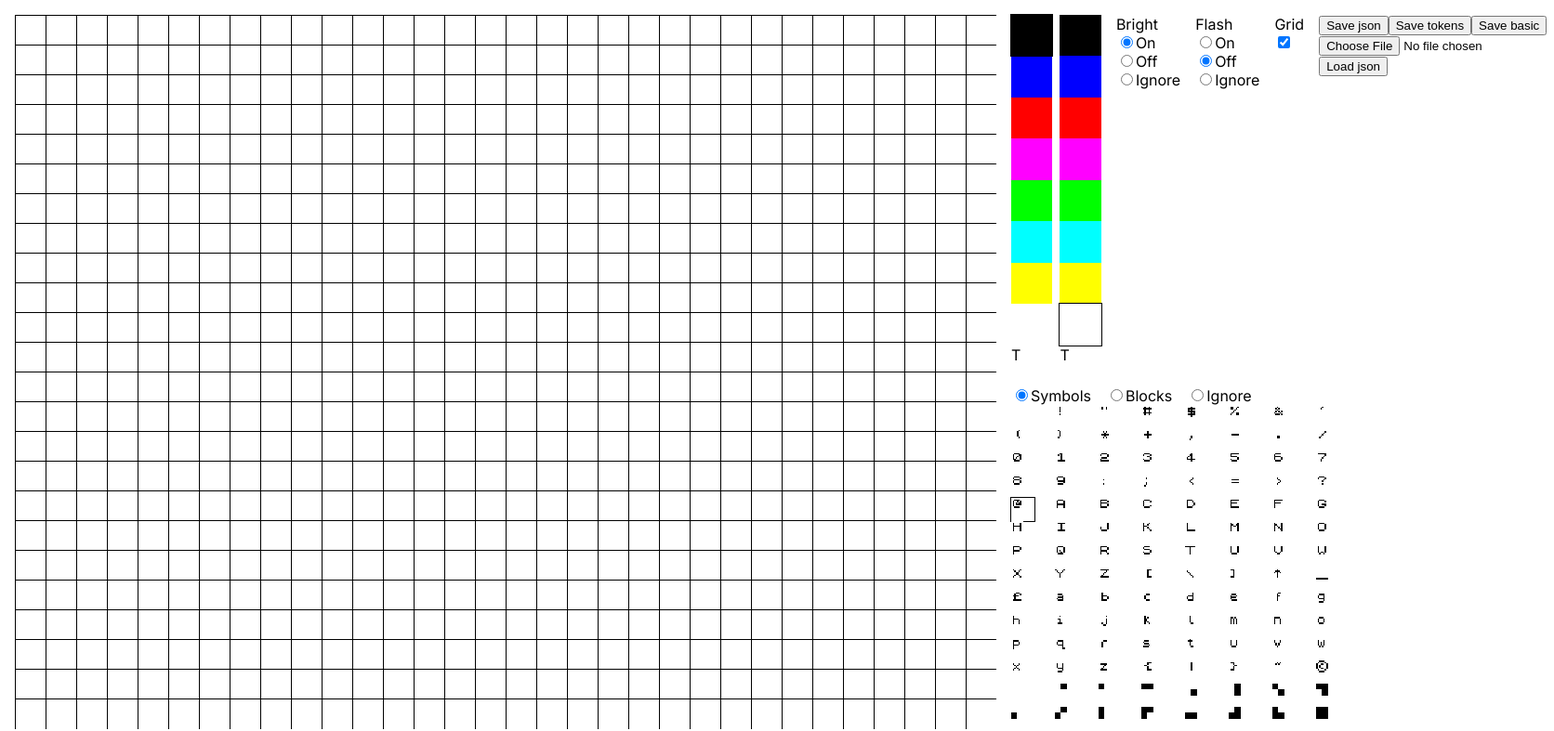
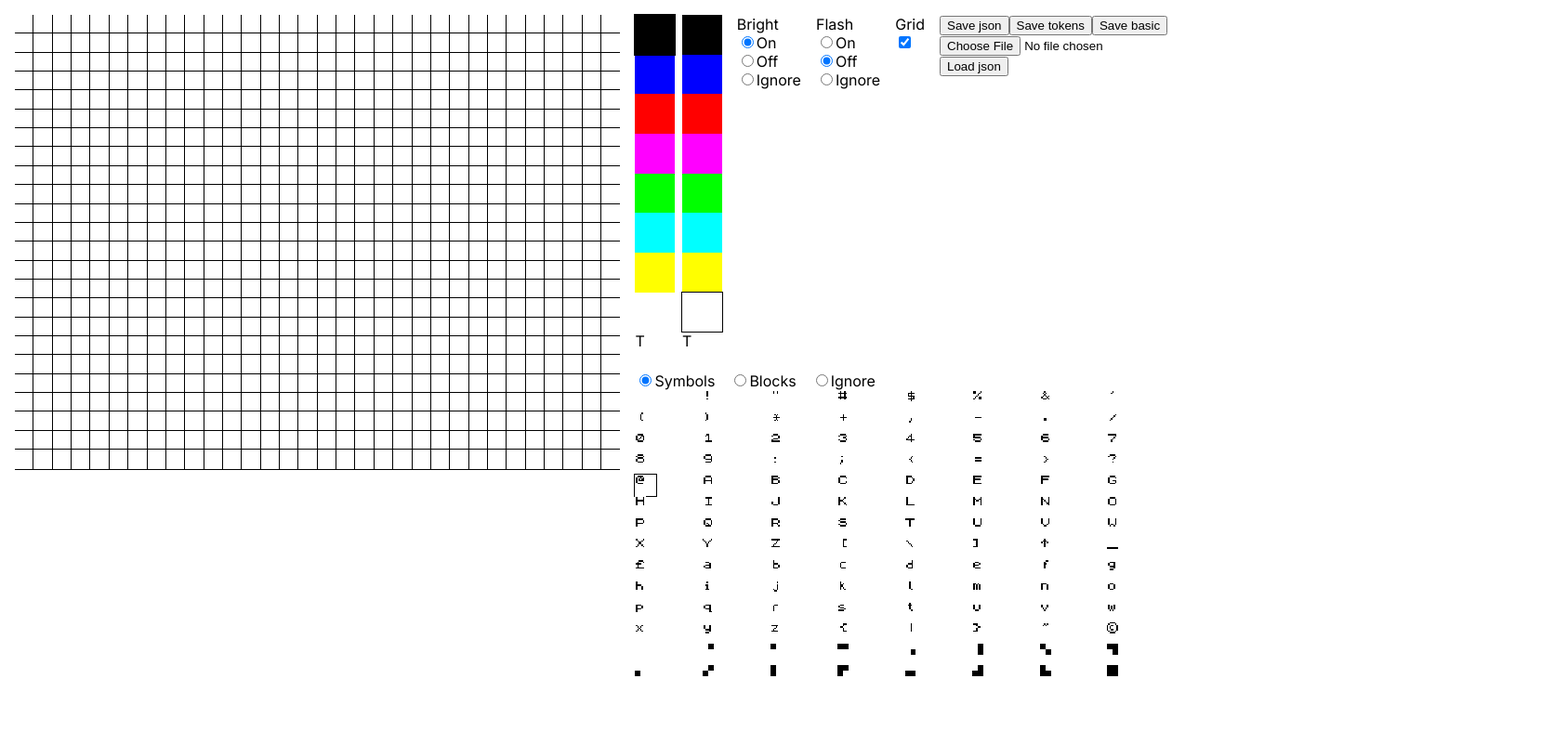
Before and after one commit to rajdee/specscii-online, a Next.js app: page / in a window 1280 px wide. Shown: the top 787 px of the page at 93% size, 1672 px wide, since content can reach past the window. Built offline with nearby package versions, Linux system fonts and the light colour scheme.

Commit message:
Visual fixes

```diff
--- a/src/app/editor-canvas/canvas-chunk/canvas-chunk.module.css
+++ b/src/app/editor-canvas/canvas-chunk/canvas-chunk.module.css
@@ -5,6 +5,5 @@
 }
 
 .grid {
-    border-left: 1px solid black;
-    border-top: 1px solid black;
+    outline: 1px solid black;
 }
--- a/src/app/editor-canvas/canvas-chunk/canvas-chunk.tsx
+++ b/src/app/editor-canvas/canvas-chunk/canvas-chunk.tsx
@@ -1,7 +1,6 @@
 import styles from './canvas-chunk.module.css';
 import {FontSymbol, FontSymbolRow, symbolsProvider} from '@/app/services/symbols-provider';
 import {useContext, useLayoutEffect, useRef} from 'react';
-import {Color} from '@/app/models/color';
 import {editorContext} from '@/app/models/editor-context';
 import {ZxColorNames} from '@/app/models/zx-color-names';
 import {paletteProvider} from '@/app/services/palette-provider';
--- a/src/app/editor-canvas/editor-canvas.module.css
+++ b/src/app/editor-canvas/editor-canvas.module.css
@@ -1,5 +1,11 @@
 .editor-canvas {
-    align-self: stretch;
+    height: 100%;
+    width: 70%;
+    overflow: auto;
+}
+
+.editor-canvas-elements {
+    max-height: 100%;
     position: relative;
     aspect-ratio: 4 / 3;
     display: grid;
--- a/src/app/editor-canvas/editor-canvas.tsx
+++ b/src/app/editor-canvas/editor-canvas.tsx
@@ -59,7 +59,9 @@ export default function EditorCanvas() {
 
     return (
         <flashSwapContext.Provider value={{flashSwap}}>
-            <div className={styles['editor-canvas']}>{canvases}</div>
+            <div className={styles['editor-canvas']}>
+            <div className={styles['editor-canvas-elements']}>{canvases}</div>
+            </div>
         </flashSwapContext.Provider>
     );
 }
--- a/src/app/editor-controls/editor-controls.module.css
+++ b/src/app/editor-controls/editor-controls.module.css
@@ -2,12 +2,11 @@
     align-self: stretch;
     display: block;
     position: relative;
-    min-width: 30%;
     box-sizing: border-box;
 }
 
 .top {
-    height: 50vh;
+    height: 50%;
     display: flex;
     gap: var(--size-md);
 }
--- a/src/app/editor-controls/symbols-selector/symbols-selector.module.css
+++ b/src/app/editor-controls/symbols-selector/symbols-selector.module.css
@@ -1,6 +1,12 @@
 .symbols-selector {
-    height: 50vh;
+    height: 50%;
     position: relative;
+    display: flex;
+    flex-direction: column;
+}
+
+.symbols-selector-grid {
+    flex-grow: 1;
     display: grid;
     grid-template-columns: repeat(8, 1fr);
     grid-template-rows: repeat(16, 1fr);
--- a/src/app/editor-controls/symbols-selector/symbols-selector.tsx
+++ b/src/app/editor-controls/symbols-selector/symbols-selector.tsx
@@ -19,8 +19,8 @@ export default function SymbolsSelector() {
                                            changeSymbol={changeSymbol}></SymbolSelector>);
         }
     }
-    return <div>
+    return <div className={styles['symbols-selector']}>
         <SymbolsModeSelector/>
-        <div className={styles['symbols-selector']}>{selectors}</div>
+        <div className={styles['symbols-selector-grid']}>{selectors}</div>
     </div>;
 }
--- /dev/null
+++ b/src/app/editor.tsx
@@ -0,0 +1,57 @@
+'use client';
+
+import styles from './editor.module.css';
+import EditorCanvas from '@/app/editor-canvas/editor-canvas';
+import EditorControls from '@/app/editor-controls/editor-controls';
+import {editorContext} from '@/app/models/editor-context';
+import {useEffect, useState} from 'react';
+import {CanvasField} from '@/app/models/canvas-field';
+import {ZxColorNames} from '@/app/models/zx-color-names';
+import {SymbolsMode} from '@/app/models/symbols-mode';
+
+export default function Editor() {
+
+    const [symbolsMode, setSymbolsMode] = useState<SymbolsMode>('symbols');
+    const [symbol, setSymbol] = useState<number>(32);
+    const [grid, setGrid] = useState<boolean>(true);
+    const [ink, setInk] = useState<ZxColorNames | null>(ZxColorNames.BLACK);
+    const [paper, setPaper] = useState<ZxColorNames | null>(ZxColorNames.WHITE);
+    const [bright, setBright] = useState<boolean | null>(true);
+    const [flash, setFlash] = useState<boolean | null>(false);
+    const [fieldsMap, setFieldsMap] = useState(Array(768).fill(null).map((_, index) => ({
+        ink: ZxColorNames.BLACK,
+        paper: ZxColorNames.WHITE,
+        symbol: 0,
+        bright: true,
+        flash: false,
+        x: index % 32,
+        y: Math.floor(index / 32),
+    } as CanvasField)));
+
+    useEffect(() => {
+        if (typeof window !== 'undefined' && window.localStorage) {
+            const fieldsMap = localStorage.getItem('fieldsMap');
+            if (fieldsMap) {
+                setFieldsMap(JSON.parse(fieldsMap) as CanvasField[]);
+            }
+        }
+    }, []);
+
+    return (
+        <main className={styles.editor}>
+            <editorContext.Provider value={{
+                symbolsMode, setSymbolsMode,
+                symbol, setSymbol,
+                ink, setInk,
+                paper, setPaper,
+                fieldsMap, setFieldsMap,
+                bright, setBright,
+                flash, setFlash,
+                grid, setGrid,
+            }}>
+                <EditorCanvas/>
+                <EditorControls/>
+            </editorContext.Provider>
+        </main>
+    );
+}
--- a/src/app/page.tsx
+++ b/src/app/page.tsx
@@ -1,62 +1,12 @@
-'use client';
-
-import styles from './page.module.css';
-import EditorCanvas from '@/app/editor-canvas/editor-canvas';
-import EditorControls from '@/app/editor-controls/editor-controls';
 import {Metadata} from 'next';
-import {editorContext} from '@/app/models/editor-context';
-import {useEffect, useState} from 'react';
-import {CanvasField} from '@/app/models/canvas-field';
-import {ZxColorNames} from '@/app/models/zx-color-names';
-import {SymbolsMode} from '@/app/models/symbols-mode';
+import Editor from '@/app/editor';
 
 export default function Home() {
-
-    const [symbolsMode, setSymbolsMode] = useState<SymbolsMode>('symbols');
-    const [symbol, setSymbol] = useState<number>(32);
-    const [grid, setGrid] = useState<boolean>(true);
-    const [ink, setInk] = useState<ZxColorNames | null>(ZxColorNames.BLACK);
-    const [paper, setPaper] = useState<ZxColorNames | null>(ZxColorNames.WHITE);
-    const [bright, setBright] = useState<boolean | null>(true);
-    const [flash, setFlash] = useState<boolean | null>(false);
-    const [fieldsMap, setFieldsMap] = useState(Array(768).fill(null).map((_, index) => ({
-        ink: ZxColorNames.BLACK,
-        paper: ZxColorNames.WHITE,
-        symbol: 0,
-        bright: true,
-        flash: false,
-        x: index % 32,
-        y: Math.floor(index / 32),
-    } as CanvasField)));
-
-    useEffect(() => {
-        if (typeof window !== 'undefined' && window.localStorage) {
-            const fieldsMap = localStorage.getItem('fieldsMap');
-            if (fieldsMap) {
-                setFieldsMap(JSON.parse(fieldsMap) as CanvasField[]);
-            }
-        }
-    }, []);
-
     return (
-        <main className={styles.editor}>
-            <editorContext.Provider value={{
-                symbolsMode, setSymbolsMode,
-                symbol, setSymbol,
-                ink, setInk,
-                paper, setPaper,
-                fieldsMap, setFieldsMap,
-                bright, setBright,
-                flash, setFlash,
-                grid, setGrid,
-            }}>
-                <EditorCanvas/>
-                <EditorControls/>
-            </editorContext.Provider>
-        </main>
+        <Editor></Editor>
     );
 }
 export const metadata: Metadata = {
-    title: 'Specscii editor',
-    description: 'Specscii editor',
+    title: 'SpecSCII editor',
+    description: 'SpecSCII editor',
 };
```
Also changed, not shown: src/app/editor.module.css (renamed from src/app/page.module.css).
